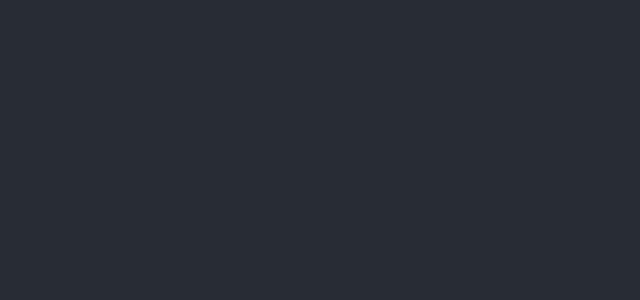
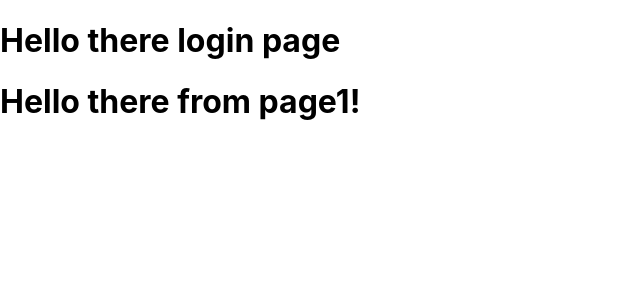
Before and after one commit to harshmathurx/api-fest, a React (Create React App) app in the folder frontend/: page /page1 in a window 1280 px wide. Shown: the top 300 px of the page, without its empty margins (0-640 px from the left). Built offline with nearby package versions, Linux system fonts and the light colour scheme.

Commit message:
implemented basic route

```diff
--- a/frontend/package.json
+++ b/frontend/package.json
@@ -10,6 +10,7 @@
     "react": "^17.0.2",
     "react-dom": "^17.0.2",
     "react-google-login": "^5.2.2",
+    "react-router-dom": "^5.3.0",
     "react-scripts": "5.0.0",
     "web-vitals": "^2.1.4"
   },
--- a/frontend/src/App.css
+++ /dev/null
@@ -1,38 +0,0 @@
-.App {
-  text-align: center;
-}
-
-.App-logo {
-  height: 40vmin;
-  pointer-events: none;
-}
-
-@media (prefers-reduced-motion: no-preference) {
-  .App-logo {
-    animation: App-logo-spin infinite 20s linear;
-  }
-}
-
-.App-header {
-  background-color: #282c34;
-  min-height: 100vh;
-  display: flex;
-  flex-direction: column;
-  align-items: center;
-  justify-content: center;
-  font-size: calc(10px + 2vmin);
-  color: white;
-}
-
-.App-link {
-  color: #61dafb;
-}
-
-@keyframes App-logo-spin {
-  from {
-    transform: rotate(0deg);
-  }
-  to {
-    transform: rotate(360deg);
-  }
-}
--- a/frontend/src/App.js
+++ b/frontend/src/App.js
@@ -1,9 +1,16 @@
-import "./App.css";
+import Login from "./components/login/Login";
+import Page1 from "./components/page1/Page1";
+import { BrowserRouter as Router, Route, Switch } from "react-router-dom";
 
 function App() {
   return (
     <div className="App">
-      <header className="App-header"></header>
+      <Login />
+      <Router>
+        <Switch>
+          <Route path="/page1" component={Page1} />
+        </Switch>
+      </Router>
     </div>
   );
 }
--- /dev/null
+++ b/frontend/src/components/login/Login.js
@@ -0,0 +1,7 @@
+export default function Login() {
+  return (
+    <div>
+      <h1>Hello there login page</h1>
+    </div>
+  );
+}
--- /dev/null
+++ b/frontend/src/components/page1/Page1.js
@@ -0,0 +1,7 @@
+export default function Page1() {
+  return (
+    <div>
+      <h1>Hello there from page1!</h1>
+    </div>
+  );
+}
```
Also changed, not shown: 1 other file (tests, documents, lock files or other folders).
